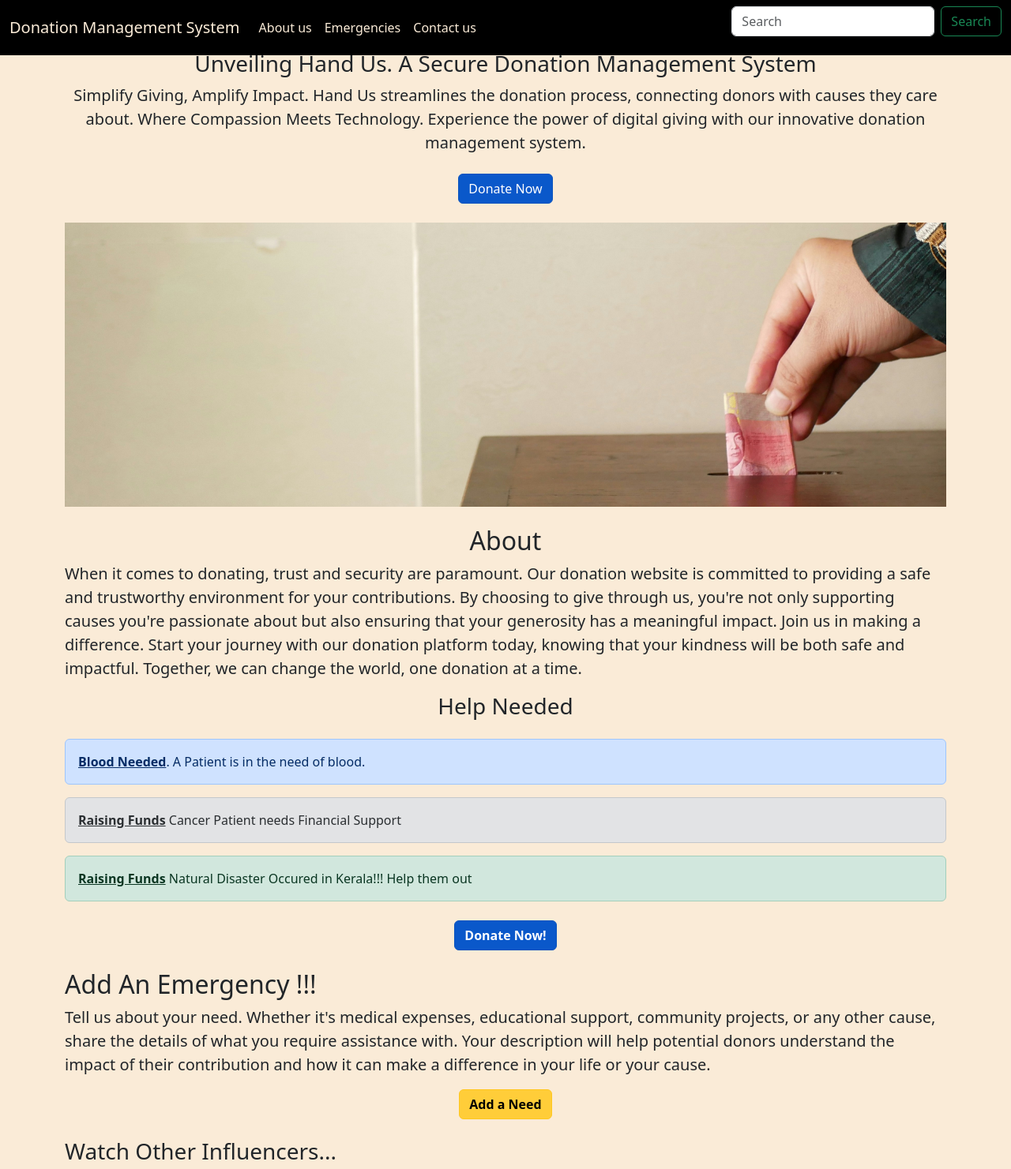
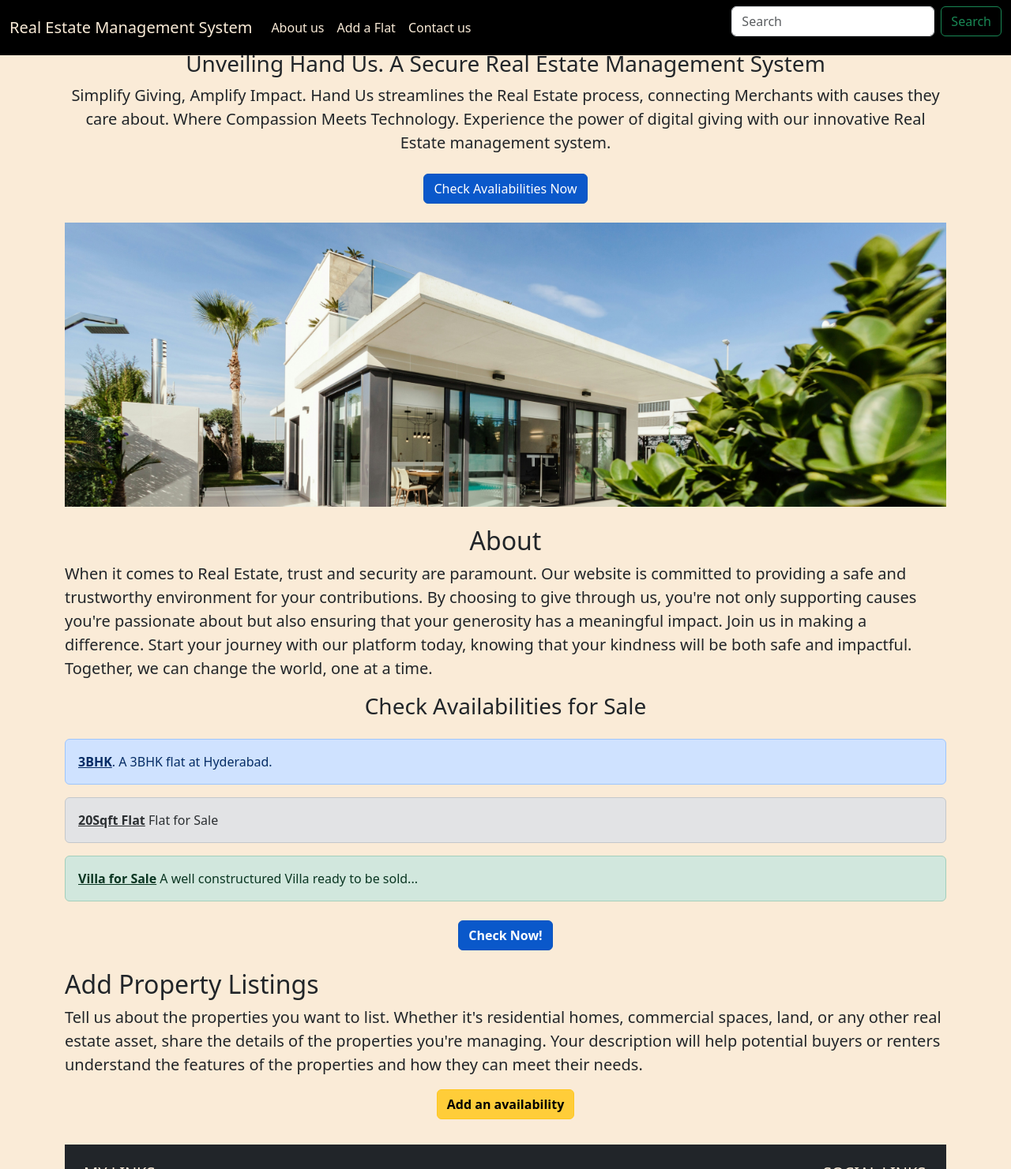
Before and after one commit to jayakrishnagaddam/Real-Estate-Manageement-System, a Flask app: page /home in a window 1280 px wide. Shown: the top 1481 px of the page at 79% size. Run offline with Flask 3, Linux system fonts and the light colour scheme; some libraries are stand-ins or nearby versions.

Commit message:
Final Commit

```diff
--- a/templates/Received.html
+++ b/templates/Received.html
@@ -15,8 +15,7 @@
         <body id="bodies" class="container  mt-4">
             <div class="alert alert-success" role="alert">
                 <h4 class="alert-heading">Congratulations</h4>
-                <p>We have received your application for help. We will verify the situation and provide priority by checking the proof of requiremnt in your OneDrive
-                    by contacting the respective Organization. Please be patient. And Remember we are HERE!!!
+                <p>We have received your application of availability. We will verify the Documents and provide priority by checking everything                 by contacting the respective Organization. Please be patient. And Remember we are HERE!!!
                 </p>
 
                 <hr>
--- a/templates/donatepage.html
+++ b/templates/donatepage.html
@@ -113,7 +113,7 @@
     </style>
 </head>
 <body id="bodys" class="container">
-    <h1 class="text-center mt-4 mb-4">Help Needed - List View</h1>
+    <h1 class="text-center mt-4 mb-4">Avaliabilities - List View</h1>
 
     <div class="row">
         {% for reqs in Emergency %}
@@ -124,12 +124,12 @@
                 <p><strong>Contact Number:</strong> {{ reqs.Contact_number }}</p>
                 <p><strong>Location:</strong> {{ reqs.Location }}</p>
                 <p><strong>Priority:</strong> {{ reqs.Priority }}</p>
-                 <p class="progress-title"> <strong>Funds Received : </strong><span>50</span>%</p>
+                 <p class="progress-title"> <strong>Applications Received : </strong><span>50</span>%</p>
                 <div class="progress">
                <div class="progress-bar" style="width:50%; background:#3d99f9;"></div>
                 </div>
                 <div class="text-center">
-                    <a href="transaction" class="btn btn-donate" role="button">Donate</a>
+                    <a href="transaction" class="btn btn-donate" role="button">Show Interest</a>
 
 
 <a href="{{ url_for('details', Contact_number=reqs.Contact_number) }}" class="btn btn-details" role="button">Details</a>
--- a/templates/home.html
+++ b/templates/home.html
@@ -17,77 +17,64 @@
      {% include 'nav.html' %}
       <div class="container">
       <div>
-        <h3 class="text-center m4-2 mb-2"> Unveiling Hand Us. A Secure Donation Management System  </h3>
+        <h3 class="text-center m4-2 mb-2"> Unveiling Hand Us. A Secure Real Estate Management System  </h3>
         <p class="lead text-center">
-          Simplify Giving, Amplify Impact. Hand Us streamlines the donation process, connecting donors with causes they care about.
-          Where Compassion Meets Technology. Experience the power of digital giving with our innovative donation management system.
+          Simplify Giving, Amplify Impact. Hand Us streamlines the Real Estate process, connecting Merchants with causes they care about.
+          Where Compassion Meets Technology. Experience the power of digital giving with our innovative Real Estate management system.
            </p>
            <div class="text-center">
            <a href="{{url_for('donatepage')}}" class=" text-center mb-4 mt-2 btn btn-primary active"
-         role="button" aria-pressed="true">Donate Now</a>
+         role="button" aria-pressed="true">Check Avaliabilities Now</a>
       </div>
-        <img class="img-fluid" id="banner" src ="static\banner.jpg" height="1000">
+        <img class="img-fluid" id="banner" src ="static\banner.jpg" height="2000vh">
 
         <div id="about">
     <h2  class="text-center mt-4 mb-2 ">About </h2>
         <p class="lead">
-          When it comes to donating, trust and security are paramount. Our donation website is committed to providing a safe and trustworthy environment for your contributions. By choosing to give through us, you're not only supporting causes you're passionate about but also ensuring that your generosity has a meaningful impact.
+          When it comes to Real Estate, trust and security are paramount. Our website is committed to providing a safe and trustworthy environment for your contributions. By choosing to give through us, you're not only supporting causes you're passionate about but also ensuring that your generosity has a meaningful impact.
 
-          Join us in making a difference. Start your journey with our donation platform today, knowing that your kindness will be both safe and impactful. Together, we can change the world, one donation at a time.
+          Join us in making a difference. Start your journey with our platform today, knowing that your kindness will be both safe and impactful. Together, we can change the world, one at a time.
         </p>
         </div>
 
         <div id="requirements">
-      <h3 class="text-center mt-2 mb-4">Help Needed</h3>
+      <h3 class="text-center mt-2 mb-4">Check Availabilities for Sale</h3>
 
       <div class="alert alert-primary" role="alert">
-          <a href="{{url_for('donatepage')}}" class="alert-link">Blood Needed</a>. A Patient is in the need of blood.
+          <a href="{{url_for('donatepage')}}" class="alert-link">3BHK</a>. A 3BHK flat at Hyderabad.
 
         </div>
       <div class="alert alert-secondary" role="alert">
-        <a href="{{url_for('donatepage')}}" class="alert-link">Raising Funds</a> Cancer Patient needs Financial Support
+        <a href="{{url_for('donatepage')}}" class="alert-link">20Sqft Flat</a> Flat for Sale
 
       </div>
       <div class="alert alert-success" role="alert">
-         <a href="{{url_for('donatepage')}}" class="alert-link">Raising Funds</a> Natural Disaster Occured in Kerala!!! Help them out
+         <a href="{{url_for('donatepage')}}" class="alert-link">Villa for Sale</a> A well constructured Villa ready to be sold...
 
 
       </div>
       <div class="mt-4 mb-4 text-center">
       <a href="{{url_for('donatepage')}}" class="btn btn-primary active"
-      role="button" aria-pressed="true"><b>Donate Now!</b></a>
+      role="button" aria-pressed="true"><b>Check Now!</b></a>
       </div>
       </div>
 <div>
 
-  <h2 class=" mt-2">
-     Add An Emergency !!!
-  </h2>
-  <p class="lead">
-    Tell us about your need. Whether it's medical expenses, educational support, community projects, or any other cause,
-    share the details of what you require assistance with. Your description will help potential donors understand the
-     impact of their contribution and how it can make a difference in your life or your cause.
-  </p>
+  <h2 class="mt-2">
+    Add Property Listings
+</h2>
+<p class="lead">
+    Tell us about the properties you want to list. Whether it's residential homes, commercial spaces, land, or any other real estate asset,
+    share the details of the properties you're managing. Your description will help potential buyers or renters understand the
+    features of the properties and how they can meet their needs.
+</p>
+
   <div class="text-center">
-  <a href="{{url_for('Needs')}}" class=" mb-4 btn btn-warning active" role="button" aria-pressed="true"><b>Add a Need</b></a>
+  <a href="{{url_for('Needs')}}" class=" mb-4 btn btn-warning active" role="button" aria-pressed="true"><b>Add an availability</b></a>
       </div>
 </div>
 
-<div>
-  <h3>Watch Other Influencers...</h3>
-</div>
-<div class="row">
-<div class="col embed-responsive embed-responsive-16by9">
-  <iframe class="embed-responsive-item" src="https://youtube.com/embed/xi8A6qQbZ18?si=GVji9Lntn2ZtBMyJ" allowfullscreen></iframe>
-</div>
-<div class="col embed-responsive embed-responsive-16by9">
-  <iframe class="embed-responsive-item" src="https://youtube.com/embed/znrG_DWueBg?si=8qaT62E3wgouUQte" allowfullscreen></iframe>
-</div>
-<div class="col embed-responsive embed-responsive-16by9">
-  <iframe class="embed-responsive-item" src="https://youtube.com/embed/Q49kJeG6nr8?si=XohM7wOGZIM4P5Rj" allowfullscreen></iframe>
-</div>
 
-</div>
 
 
         {%include 'footer.html'%}
--- a/templates/nav.html
+++ b/templates/nav.html
@@ -12,7 +12,7 @@
 
 <nav id="navid" class="navbar navbar-expand fixed-top bg-black">
   <div class="container-fluid">
-    <a style="color:antiquewhite;" class="navbar-brand">Donation Management System</a>
+    <a style="color:antiquewhite;" class="navbar-brand">Real Estate Management System</a>
     <button class="navbar-toggler" type="button" data-bs-toggle="collapse" data-bs-target="#navbarSupportedContent" aria-controls="navbarSupportedContent" aria-expanded="false" aria-label="Toggle navigation">
       <span class="navbar-toggler-icon"></span>
     </button>
@@ -23,7 +23,7 @@
           <a style="color: antiquewhite;" class="nav-link active" aria-current="page" href="#about">About us</a>
         </li>
         <li class="nav-item">
-          <a style="color: antiquewhite;" class="nav-link active" href="#requirements">Emergencies</a>
+          <a style="color: antiquewhite;" class="nav-link active" href="#requirements">Add a Flat</a>
         </li>
         <li class="nav-item">
           <a style="color: antiquewhite;" class="nav-link active" href="contactus">Contact us</a>
--- a/templates/transaction.html
+++ b/templates/transaction.html
@@ -82,7 +82,7 @@
 </head>
 <body>
   <div class="container">
-    <h1>Donate</h1>
+    <h1>Enter details to show Interest</h1>
     <form action="#" method="POST">
       <div class="form-group">
         <label for="name">Full Name</label>
@@ -93,7 +93,7 @@
         <input type="email" id="email" name="email" required>
       </div>
       <div class="form-group">
-        <label for="amount">Donation Amount ($)</label>
+        <label for="amount">Bid Amount(Negotiable)</label>
         <input type="number" id="amount" name="amount" min="1" required>
       </div>
       <div class="form-group">
```
Also changed, not shown: templates/Needs.html (+5 -5 lines), static/banner.jpg.
